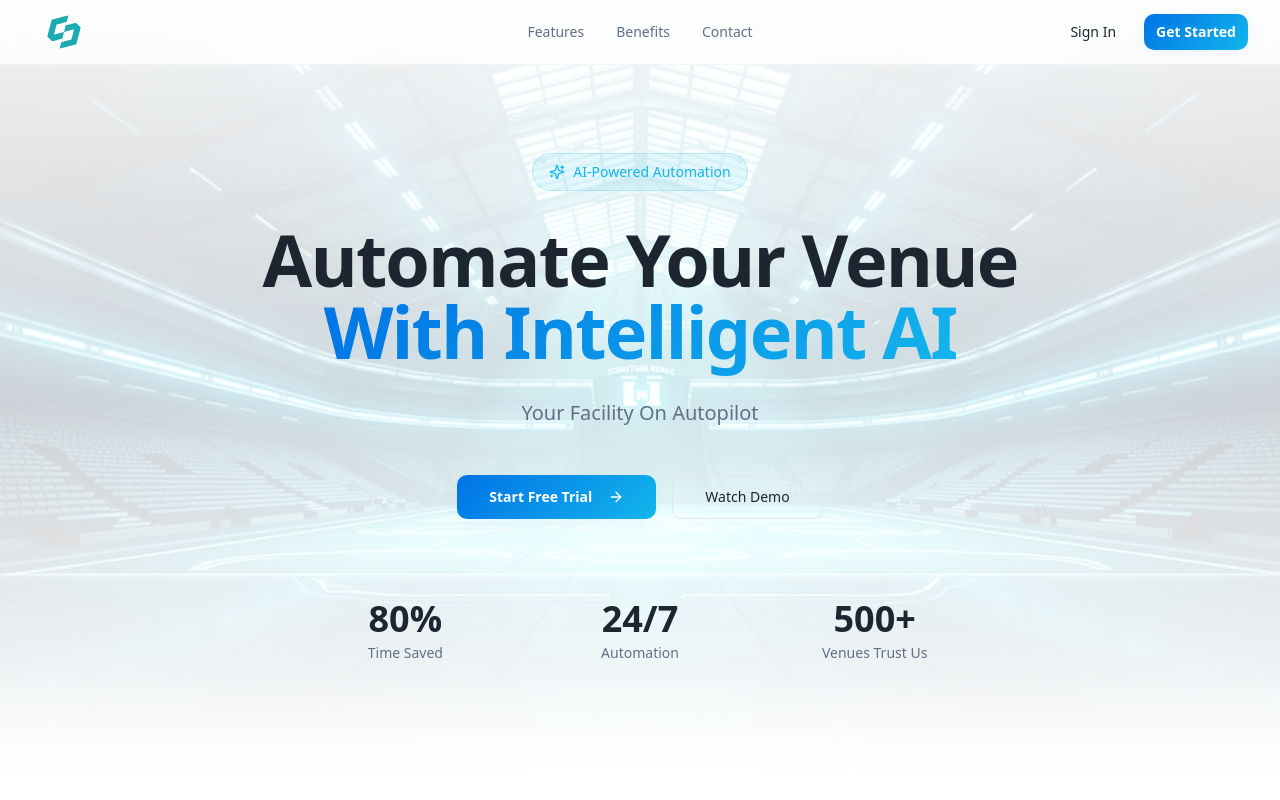
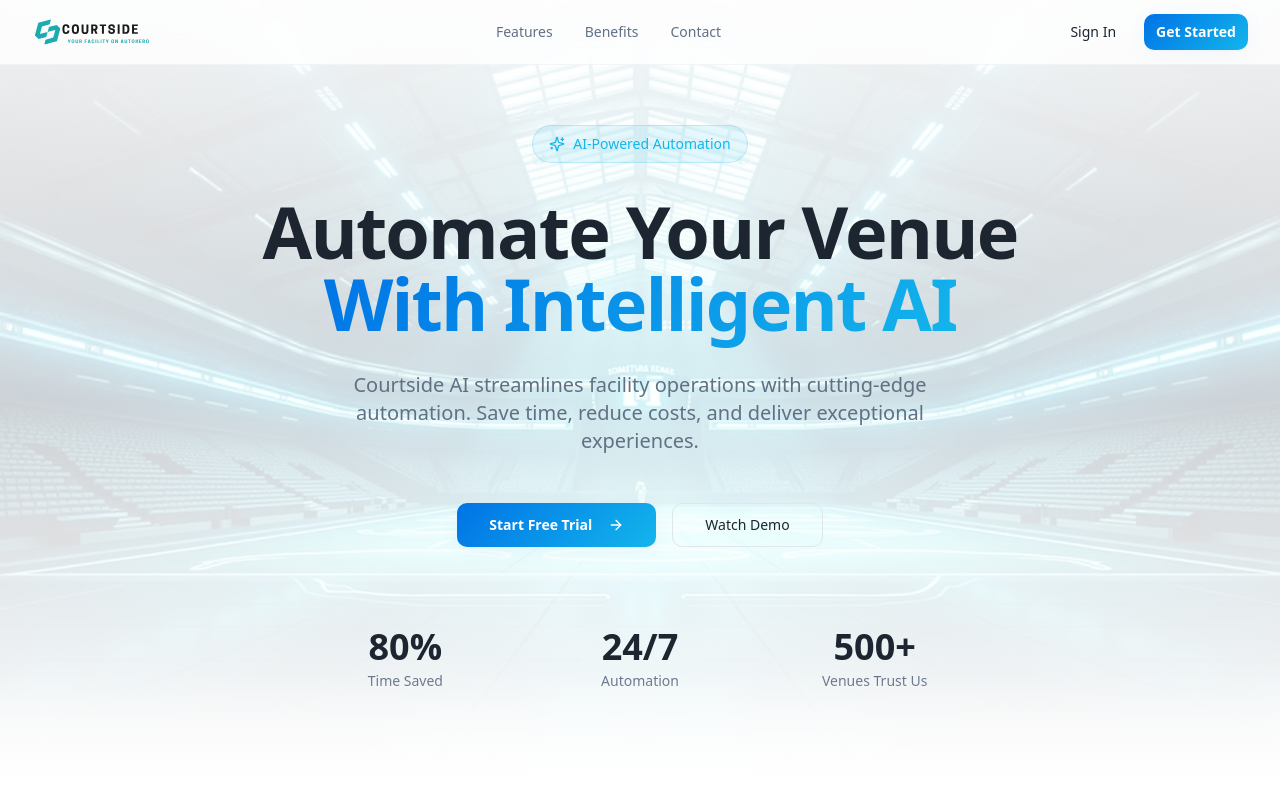
Before and after one commit to courtsideai/courtside-ai-landing, a React (Vite) app: page / in a window 1280 px wide. Shown: the top 800 px of the page. Built offline with nearby package versions, Linux system fonts and the light colour scheme; the HTML template or start-up script is replaced by a standard one.

Commit message:
Reverted to commit e9aaf7458d55310db2bea58a05ba178bfd1b8384

```diff
--- a/src/components/Header.tsx
+++ b/src/components/Header.tsx
@@ -1,18 +1,16 @@
 import { Button } from "@/components/ui/button";
-import logo from "@/assets/courtside-logo-square-light.svg";
+import logo from "@/assets/courtside-logo-horizontal-light.svg";
 
 const Header = () => {
   return (
     <header className="fixed top-0 left-0 right-0 z-50 border-b border-border/40 bg-background/80 backdrop-blur-lg">
       <div className="container mx-auto px-4 sm:px-6 lg:px-8">
-        <div className="flex h-16 items-center relative">
-          {/* Left section - Logo */}
-          <div className="flex items-center flex-1">
-            <img src={logo} alt="Courtside AI" className="h-16" />
+        <div className="flex h-16 items-center justify-between">
+          <div className="flex items-center">
+            <img src={logo} alt="Courtside AI" className="h-8" />
           </div>
 
-          {/* Center section - Navigation */}
-          <nav className="hidden md:flex items-center gap-8 absolute left-1/2 -translate-x-1/2">
+          <nav className="hidden md:flex items-center gap-8">
             <a href="#features" className="text-sm font-medium text-muted-foreground hover:text-foreground transition-smooth">
               Features
             </a>
@@ -24,8 +22,7 @@ const Header = () => {
             </a>
           </nav>
 
-          {/* Right section - Buttons */}
-          <div className="flex items-center gap-4 flex-1 justify-end">
+          <div className="flex items-center gap-4">
             <Button variant="ghost" size="sm" className="hidden md:inline-flex">
               Sign In
             </Button>
--- a/src/components/Hero.tsx
+++ b/src/components/Hero.tsx
@@ -35,7 +35,8 @@ const Hero = () => {
 
           {/* Subheadline */}
           <p className="text-lg sm:text-xl text-muted-foreground max-w-2xl mx-auto leading-relaxed">
-            Your Facility On Autopilot
+            Courtside AI streamlines facility operations with cutting-edge automation.
+            Save time, reduce costs, and deliver exceptional experiences.
           </p>
 
           {/* CTA Buttons */}
```
Also changed, not shown: src/assets/courtside-logo-square.svg.
